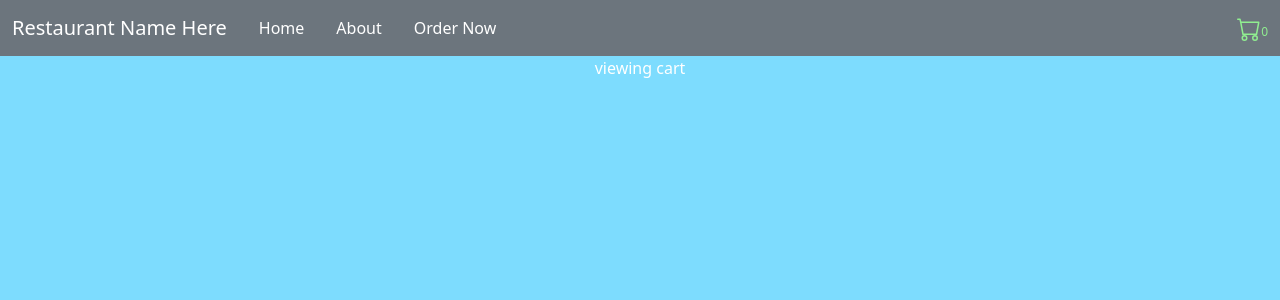
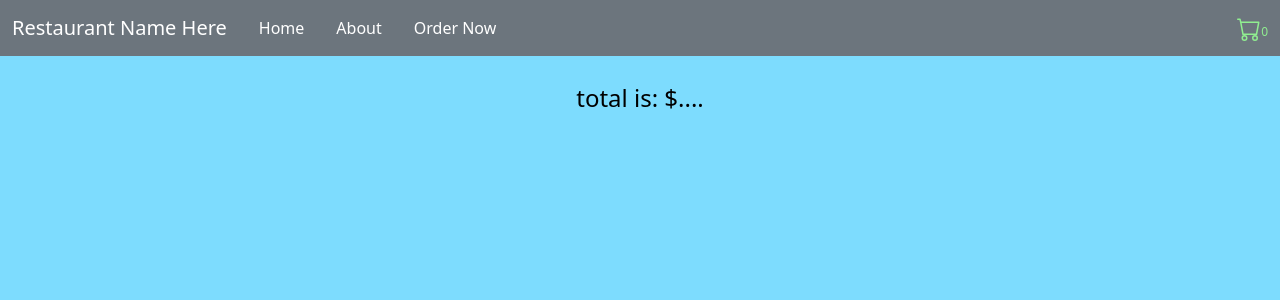
Before and after one commit to spaulsteinberg/restaurant-customer, a React (Create React App) app: page /cart in a window 1280 px wide. Shown: the top 300 px of the page. Built offline with nearby package versions, Linux system fonts and the light colour scheme; no server answers.

Commit message:
close #24 styling complete

```diff
--- /dev/null
+++ b/src/components/cart/CartItem.tsx
@@ -0,0 +1,20 @@
+import { Card } from "react-bootstrap";
+import useWidth from "../../hooks/useWidth";
+
+type CartItemProps = {}
+
+const CartItem = (props:CartItemProps) => {
+    const {wideView} = useWidth(768);
+
+    return (
+        <Card className="view-cart-item mb-4">
+            <div style={{height: "200px", width: "200px", backgroundColor: "red"}}>img</div>
+            <Card.Body>
+                <Card.Title>header here!</Card.Title>
+                <p>info here!</p>
+            </Card.Body>
+        </Card>
+    )
+}
+
+export default CartItem;
--- /dev/null
+++ b/src/components/cart/TotalFooter.tsx
@@ -0,0 +1,10 @@
+
+type TotalFooterProps = {}
+
+const TotalFooter = (props:TotalFooterProps) => {
+    return (
+        <div className="total-large"> total is: $....</div>
+    )
+}
+
+export default TotalFooter;
--- a/src/components/cart/ViewCart.tsx
+++ b/src/components/cart/ViewCart.tsx
@@ -1,12 +1,24 @@
+import { useSelector } from "react-redux"
+import { RootState } from "../../redux/store"
+import CartItem from "./CartItem"
+import './cart-styles.scss'
+import TotalFooter from "./TotalFooter"
 
-type ViewCartProps = {
-
-}
+type ViewCartProps = {}
 
 const ViewCart = (props:ViewCartProps) => {
+    const cart = useSelector<RootState, number>(state => state.cart.count)
+    const renderMockCart = () => {
+        let items = [];
+        for (let i = 0; i < cart; i++){
+            items.push(<CartItem key={i} />)
+        }
+        return items.map(i => i)
+    }
     return (
-        <div>
-            viewing cart
+        <div className="view-cart-item-container p-4">
+            {renderMockCart()}
+            <TotalFooter />
         </div>
     )
 }
--- /dev/null
+++ b/src/components/cart/cart-styles.scss
@@ -0,0 +1,21 @@
+@import '../../styles/abstracts';
+
+.view-cart-item-container {
+    @include flex-row;
+    justify-content: flex-start;
+    color: $CARD-TEXT-COLOR;
+    .view-cart-item {
+        @include create-flex-container(75%);
+    }
+}
+
+.total-large {
+    display: flex;
+    justify-content: center;
+    font-size: 1.5rem;
+    font-weight: 400;
+    width: 100%;
+}
+
+// override for card to be horizontal
+div.view-cart-item.card { flex-direction: row !important;}
```
